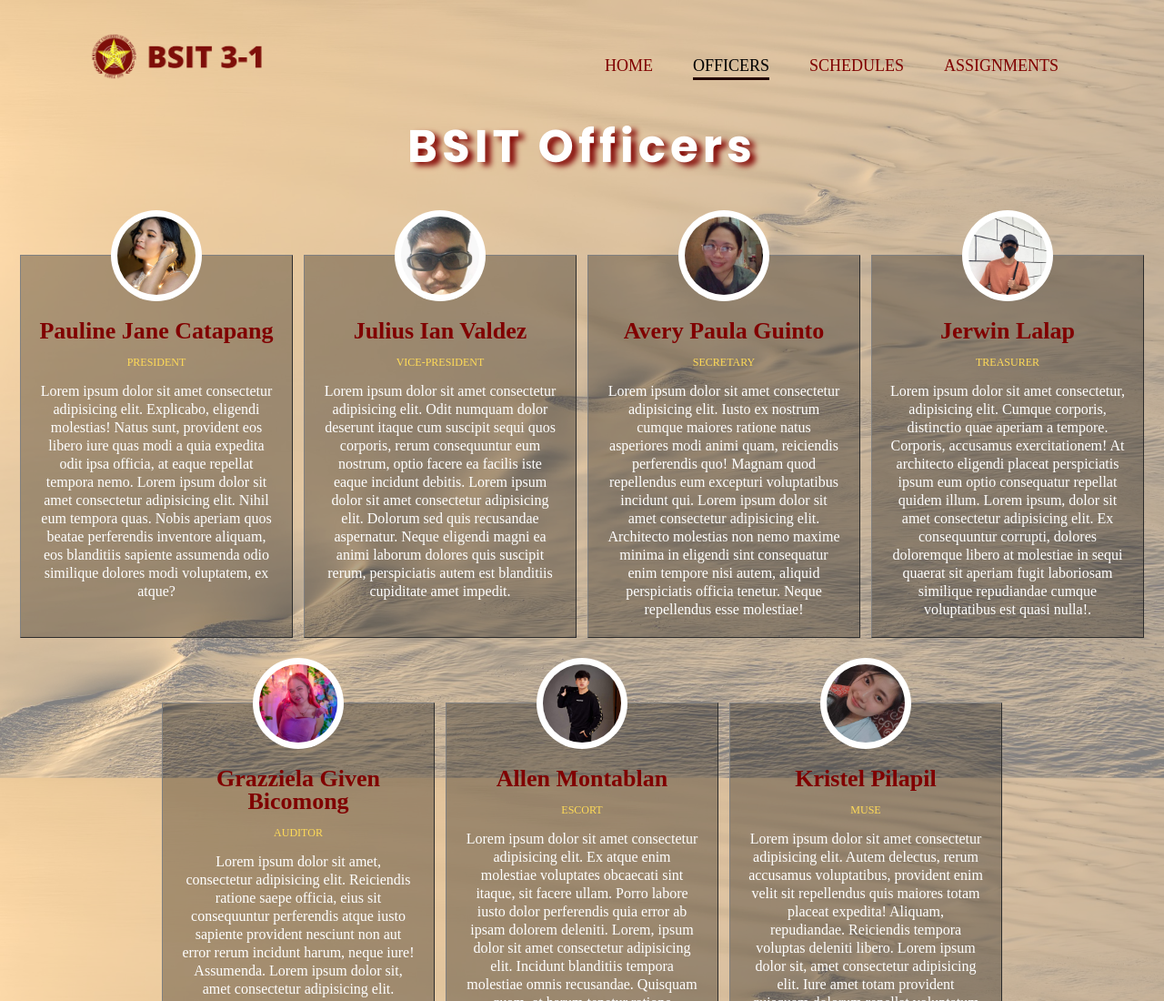
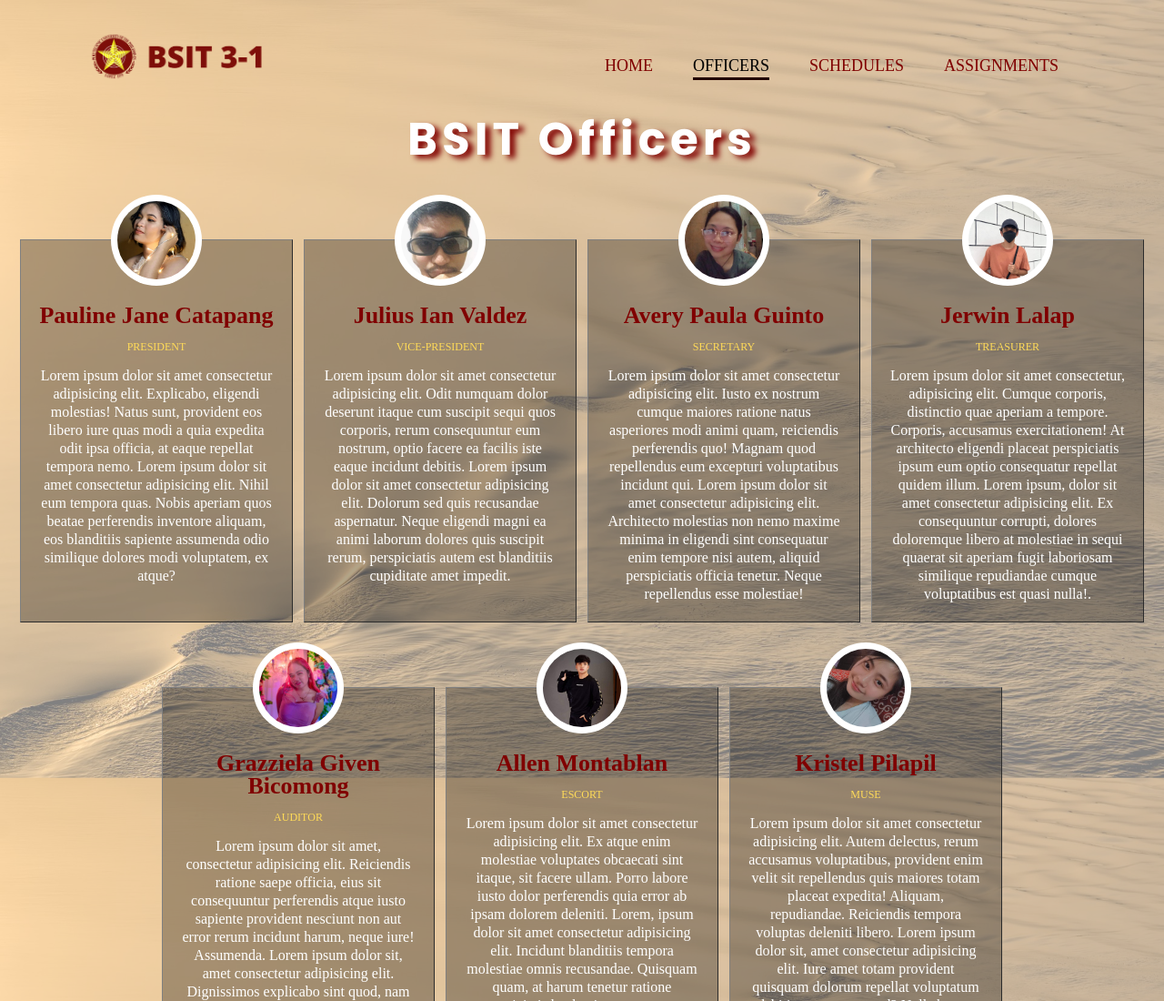
Before and after one commit to bekkbekk/bsit3-1, a plain HTML site: page files/abouts.html in a window 1280 px wide. Shown: the top 1100 px of the page at 91% size. Drawn offline with Linux system fonts and the light colour scheme; a web font is replaced by a local one.

Commit message:
fixed abouts ui

```diff
--- a/styles/abouts.css
+++ b/styles/abouts.css
@@ -117,6 +117,7 @@ body {
     text-shadow: 6px 4px 6px maroon;
     margin-right: 5%;
     margin-left: 5%;
+    line-height: 58px;
 }
 
 .team {
```
